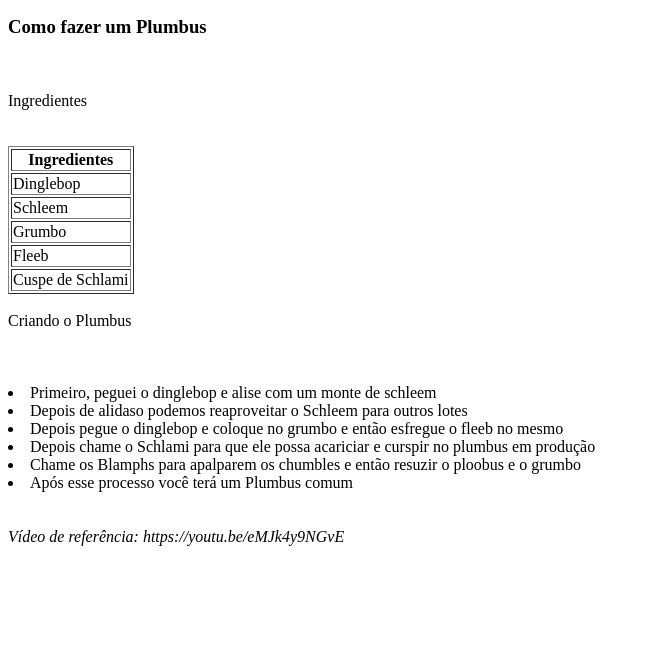
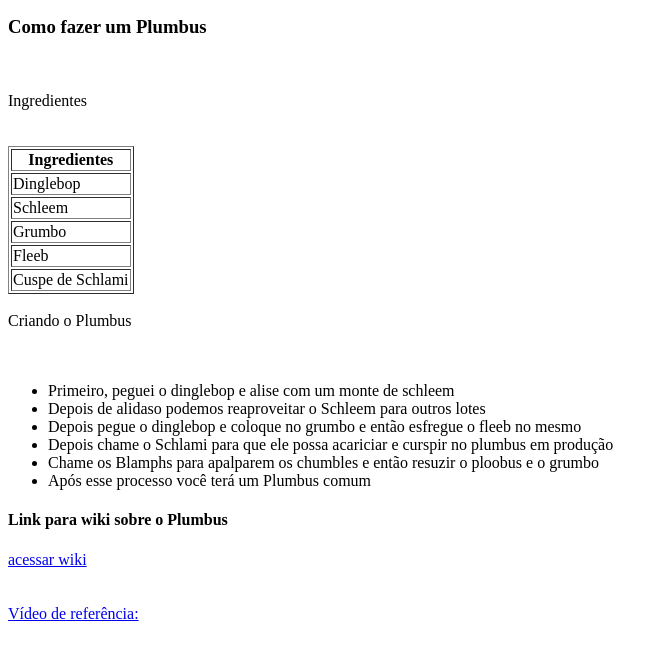
Before and after one commit to marcelfe97/Projeto-Coderhouse-DevWeb, a plain HTML site: page index.html in a window 1280 px wide. Shown: the part 148-800 px from the top of the page, without its empty margins (0-668 px from the left). Drawn offline with Linux system fonts and the light colour scheme.

Commit message:
Correção Atividade Aula 6 sugestões tutor

```diff
--- a/index.html
+++ b/index.html
@@ -16,7 +16,7 @@
         <nav>
             <p>Criado em 20/07/2023</p>
         </nav>
-        <section> <strong> <h3> Como fazer um Plumbus </h3></strong></section><br>
+        <section> <strong> <h3> Como fazer um Plumbus </h3></strong><br>
         </br>
         <section>Ingredientes</section><br>
         </br>
@@ -40,21 +40,31 @@
                 <td> Cuspe de Schlami</td>
             </tr>
         </table>
+        </section>
         </br>
-        <section>Criando o Plumbus</section><br>
+        <section>Criando o Plumbus<br>
         </br>
         </br>
+        <ul>
             <li>Primeiro, peguei o dinglebop e alise com um monte de schleem</li>
             <li>Depois de alidaso podemos reaproveitar o Schleem para outros lotes</li>
             <li>Depois pegue o dinglebop e coloque no grumbo e então esfregue o fleeb no mesmo</li>
             <li>Depois chame o Schlami para que ele possa acariciar e curspir no plumbus em produção</li>
             <li>Chame os Blamphs para apalparem os chumbles e então resuzir o ploobus e o grumbo</li>
             <li>Após esse processo você terá um Plumbus comum</li>
+        </ul>
+        </section>
+        <section>
+            <article>
+                <h4><strong>Link para wiki sobre o Plumbus</strong></h4>
+                <a href="https://rickandmorty.fandom.com/wiki/Plumbus">acessar wiki</a>
+            </article>
+        </section>
         </br>
         </br>
     </body>
         <footer>
-            <em>Vídeo de referência: https://youtu.be/eMJk4y9NGvE</em>
+            <a href="https://youtu.be/eMJk4y9NGvE">Vídeo de referência:</a>
         </footer>
     </body>
 </html>
```
Lines whose indentation alone changed are shown as unchanged.
